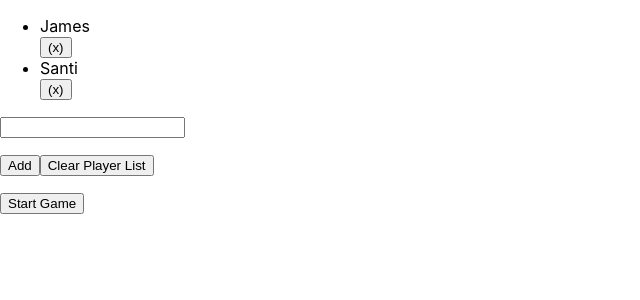
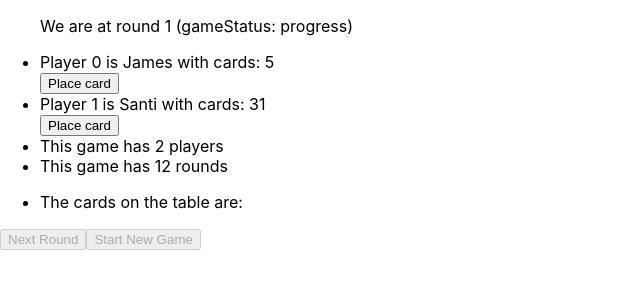
Before and after one commit to santiagoangulo/mind-game, a React (Create React App) app: page / in a window 1280 px wide. Both pictures are taken after a click on the button "Start Game". Shown: the top 300 px of the page, without its empty margins (0-640 px from the left). Built offline with nearby package versions, Linux system fonts and the light colour scheme.

Commit message:
Friday commit

```diff
--- a/src/Game.tsx
+++ b/src/Game.tsx
@@ -49,8 +49,6 @@ export const Game: React.FC<GameProps> = ({ players, onRestartGame }) => {
       }[players.length]),
     [players]
   );
-
-  onRestartGame();
 
   const [gameStatus, setGameStatus] = useState<GameStatus>("progress");
 
--- a/src/SetupGame.tsx
+++ b/src/SetupGame.tsx
@@ -62,7 +62,15 @@ export const SetupGame: React.FC<SetupGameProps> = ({
         </button>
       </p>
       <p>
-        {hasEnoughPlayers && <button onClick={onStartGame}>Start Game</button>}
+        {hasEnoughPlayers && (
+          <button
+            onClick={() => {
+              onStartGame();
+            }}
+          >
+            Start Game
+          </button>
+        )}
       </p>
     </>
   );
```
